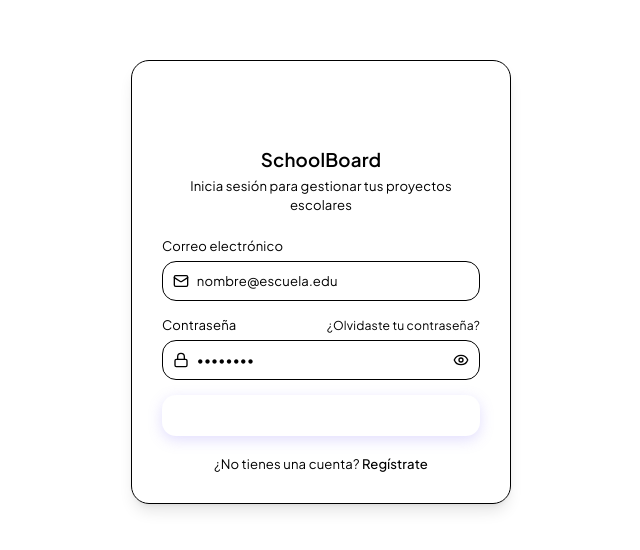
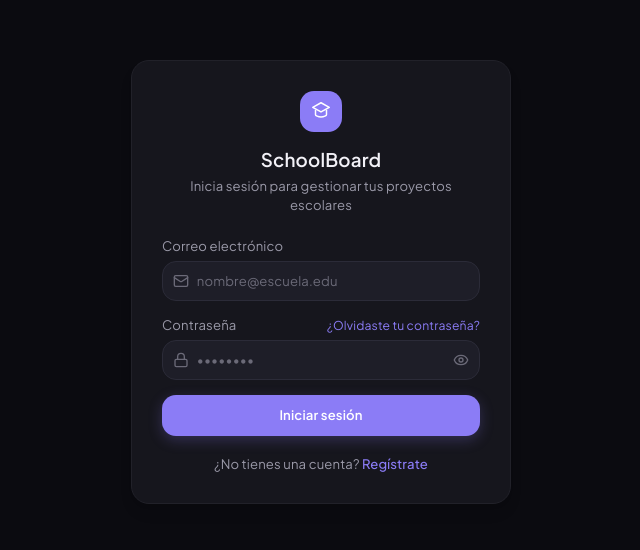
Before and after one commit to CharlyLP04/SchoolBoard, a React (Vite) app: page /login in a window 1280 px wide. Shown: the part 118-668 px from the top of the page, without its empty margins (319-959 px from the left). Built offline with nearby package versions, Linux system fonts and the light colour scheme.

Commit message:
fix: resolve NaN% error in tailwind color opacity generation

```diff
--- a/tailwind.config.js
+++ b/tailwind.config.js
@@ -1,7 +1,7 @@
 function withOpacity(variableName, fallback) {
   return ({ opacityValue }) => {
     if (opacityValue !== undefined) {
-      return `color-mix(in srgb, var(${variableName}, ${fallback}) ${opacityValue * 100}%, transparent)`
+      return `color-mix(in srgb, var(${variableName}, ${fallback}) calc(${opacityValue} * 100%), transparent)`
     }
     return `var(${variableName}, ${fallback})`
   }
```
